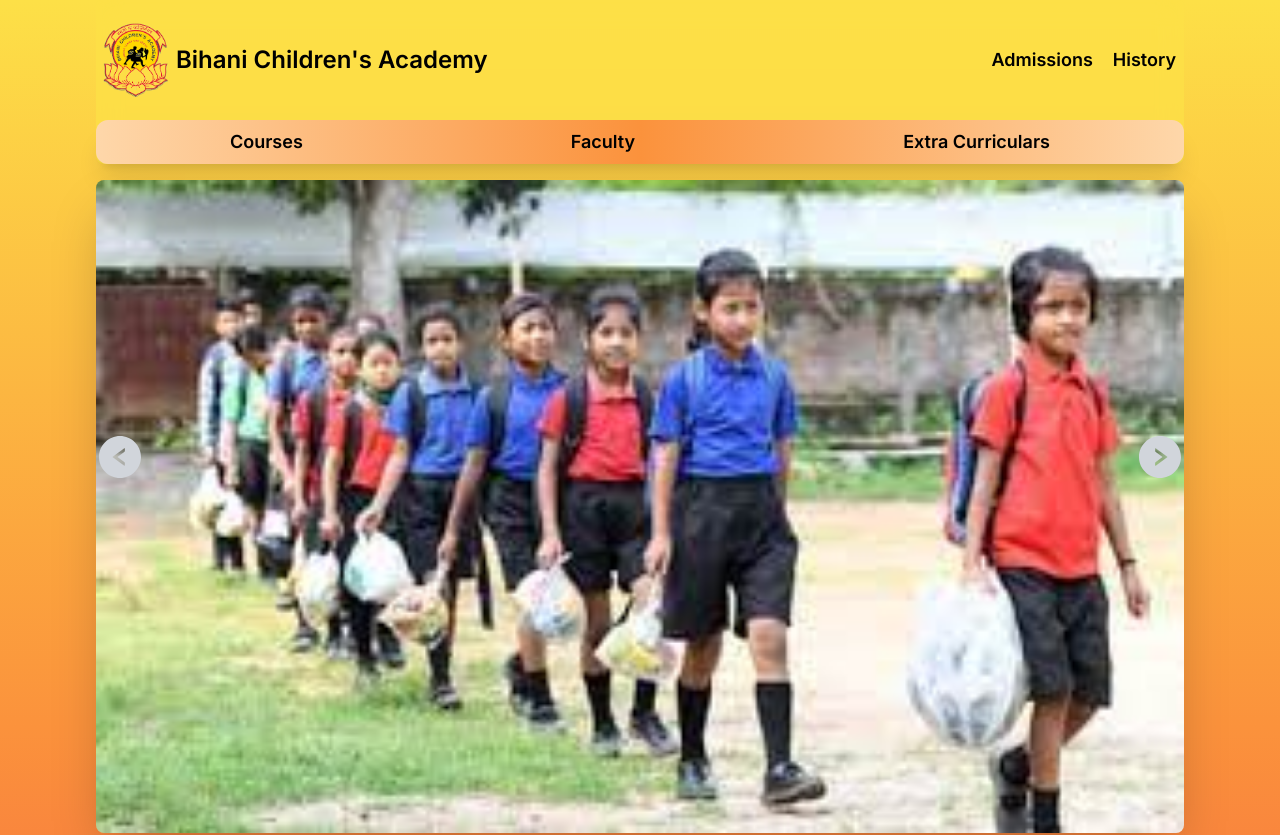
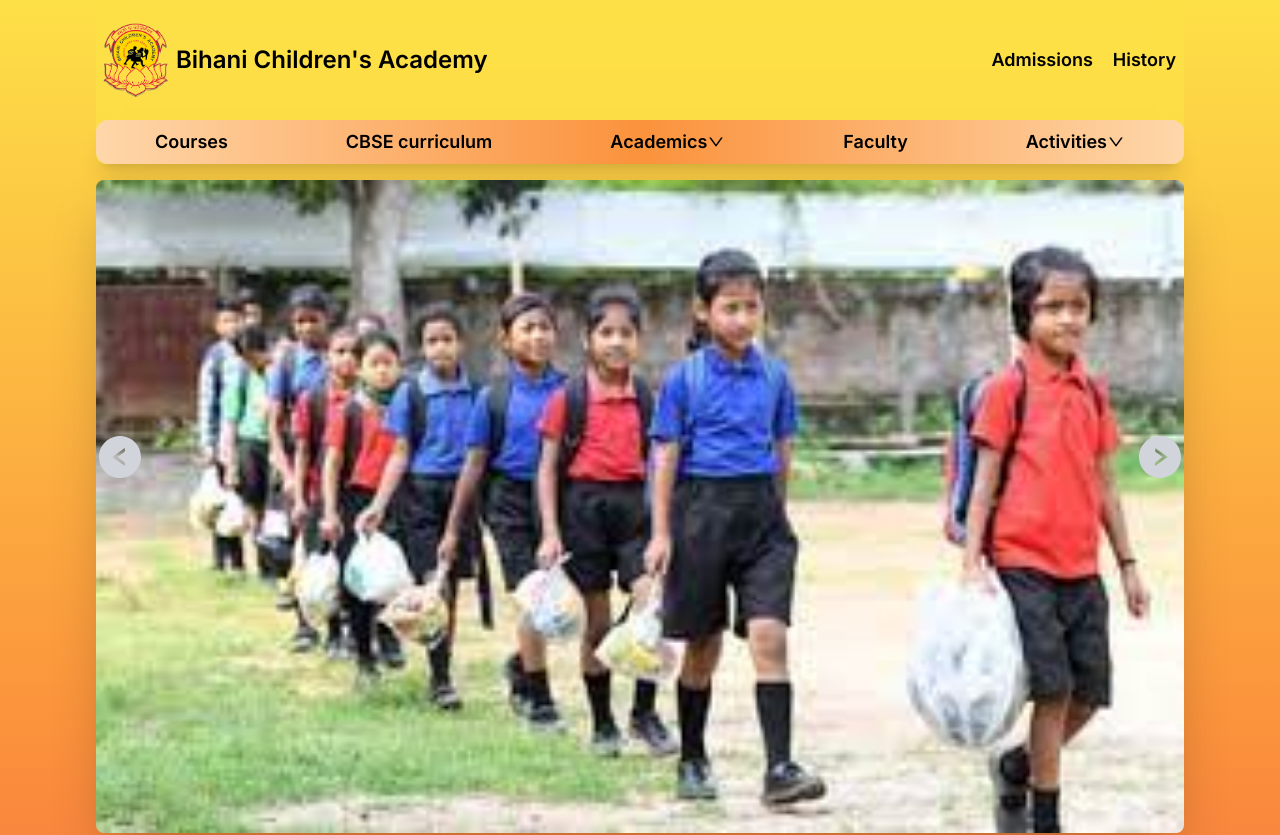
Before and after one commit to shubhjhawar/bihani_children_academy, a Next.js app: page / in a window 1280 px wide. Shown: the top 835 px of the page. Built offline with nearby package versions, Linux system fonts and the light colour scheme.

Commit message:
major setup complete

```diff
--- /dev/null
+++ b/app/(root)/academics/fees/page.js
@@ -0,0 +1,9 @@
+import React from 'react'
+
+const Fees = () => {
+  return (
+    <div>Fees</div>
+  )
+}
+
+export default Fees
--- /dev/null
+++ b/app/(root)/academics/syllabus/page.js
@@ -0,0 +1,9 @@
+import React from 'react'
+
+const Syllabus = () => {
+  return (
+    <div>Syllabus</div>
+  )
+}
+
+export default Syllabus
--- /dev/null
+++ b/app/(root)/activities/annualfunction/page.js
@@ -0,0 +1,9 @@
+import React from 'react'
+
+const AnnualFunction = () => {
+  return (
+    <div>AnnualFunction</div>
+  )
+}
+
+export default AnnualFunction
--- /dev/null
+++ b/app/(root)/activities/awards/page.js
@@ -0,0 +1,9 @@
+import React from 'react'
+
+const Awards = () => {
+  return (
+    <div>Awards</div>
+  )
+}
+
+export default Awards
--- /dev/null
+++ b/app/(root)/activities/cocurricular/page.js
@@ -0,0 +1,9 @@
+import React from 'react'
+
+const CoCurricular = () => {
+  return (
+    <div>CoCurricular</div>
+  )
+}
+
+export default CoCurricular
--- /dev/null
+++ b/app/(root)/activities/cultural/page.js
@@ -0,0 +1,9 @@
+import React from 'react'
+
+const Cultural = () => {
+  return (
+    <div>Cultural</div>
+  )
+}
+
+export default Cultural
--- /dev/null
+++ b/app/(root)/cbse/page.js
@@ -0,0 +1,9 @@
+import React from 'react'
+
+const Cbse = () => {
+  return (
+    <div>Cbse</div>
+  )
+}
+
+export default Cbse
--- a/components/NavBar.jsx
+++ b/components/NavBar.jsx
@@ -8,11 +8,14 @@ import { logo } from '@/assets';
 import { styles } from "../styles/index";
 import { BiMenu } from 'react-icons/bi';
 import { ImCross } from "react-icons/im";
+import { AiOutlineDown } from "react-icons/ai";
 
 const NavBar = ({toggleRightSidebar}) => {
   const pathname = usePathname()
 
   const [isToggle, setIsToggle] = useState(false);
+  const [isAcademicsHovered, setIsAcademicsHovered] = useState(false);
+  const [isActivitiesHovered, setIsActivitiesHovered] = useState(false);
 
   const toggle = () => {
     toggleRightSidebar();
@@ -20,8 +23,25 @@ const NavBar = ({toggleRightSidebar}) => {
   }
 
   const shouldUnderlineLink = (href) => {
-    return pathname === href;
+    return pathname.startsWith(href);
   };
+
+  const handleAcademicsMouseEnter = () => {
+    setIsAcademicsHovered(true);
+  };
+
+  const handleAcademicsMouseLeave = () => {
+    setIsAcademicsHovered(false);
+  };
+
+  const handleActivitiesMouseEnter = () => {
+    setIsActivitiesHovered(true);
+  };
+
+  const handleActivitiesMouseLeave = () => {
+    setIsActivitiesHovered(false);
+  };
+
 
   return (
     <div className="sticky top-0 z-50 bg-yellow-300 backdrop-blur-md rounded-b-lg bg-opacity-75">
@@ -34,7 +54,7 @@ const NavBar = ({toggleRightSidebar}) => {
             href="/"
           >
             <Image src={logo} alt="Logo" className='w-20 h-20 max-md:w-10 max-md:h-10' />
-            <h1 className="text-2xl max-md:text-lg font-semibold">Bihani Children's Academy</h1>
+            <h1 className="text-2xl max-md:text-lg font-semibold hover:text-red-600">Bihani Children's Academy</h1>
           </Link>
         </div>
 
@@ -70,15 +90,66 @@ const NavBar = ({toggleRightSidebar}) => {
             <h1 className={`${styles.navbuttons} ${shouldUnderlineLink('/courses') && 'border-b-[2px] border-red-600'}`}>Courses</h1>
           </Link>
           <Link
+            href="/cbse"
+          >
+            <h1 className={`${styles.navbuttons} ${shouldUnderlineLink('/cbse') && 'border-b-[2px] border-red-600'}`}>CBSE curriculum</h1>
+          </Link>
+          <div
+            className={`relative flex items-center `}
+            onMouseEnter={handleAcademicsMouseEnter}
+            onMouseLeave={handleAcademicsMouseLeave}
+          >
+          <h1
+            className={`${shouldUnderlineLink('/academics/') && 'border-b-[2px] border-red-600'} ${styles.navbuttons} cursor-pointer flex items-center`}
+          >
+            Academics <AiOutlineDown />
+          </h1>
+          {isAcademicsHovered && (
+            <div className={`${styles.dropDownMenuContainer}`}>
+              <Link href="/academics/syllabus">
+                <p className={`${styles.dropDownMenuItem}`}>Syllabus Breakup</p>
+              </Link>
+              <Link href="/academics/fees">
+                <p className={`${styles.dropDownMenuItem}`}>Fees Structure</p>
+              </Link>
+            </div>
+          )}
+        </div>
+          <Link
             href="/faculty"
           >
             <h1 className={`${styles.navbuttons} ${shouldUnderlineLink('/faculty') && 'border-b-[2px] border-red-600'}`}>Faculty</h1>
           </Link>
-          <Link
-            href="/extra"
+          <div
+            className={`relative flex items-center `}
+            onMouseEnter={handleActivitiesMouseEnter}
+            onMouseLeave={handleActivitiesMouseLeave}
           >
-            <h1 className={`${styles.navbuttons} ${shouldUnderlineLink('/extra') && 'border-b-[2px] border-red-600'}`}>Extra Curriculars</h1>
-          </Link>
+          <h1
+            className={`${shouldUnderlineLink('/activities') && 'border-b-[2px] border-red-600'} ${styles.navbuttons} cursor-pointer flex items-center`}
+          >
+            Activities <AiOutlineDown />
+          </h1>
+          {isActivitiesHovered && (
+            <div className={`${styles.dropDownMenuContainer}`}>
+              <Link href="/activities/annualfunction">
+                <p className={`${styles.dropDownMenuItem}`}>Annual Celebration</p>
+              </Link>
+              <Link href="/activities/cocurricular">
+                <p className={`${styles.dropDownMenuItem}`}>Co Curricular</p>
+              </Link>
+              <Link href="/activities/cultural">
+                <p className={`${styles.dropDownMenuItem}`}>Cultural</p>
+              </Link>
+              <Link href="/activities/extra">
+                <p className={`${styles.dropDownMenuItem}`}>Extra Curricular</p>
+              </Link>
+              <Link href="/activities/awards">
+                <p className={`${styles.dropDownMenuItem}`}>Awards</p>
+              </Link>
+            </div>
+          )}
+        </div>
       </div>
     </div>
   );
--- a/components/RightSideBar.jsx
+++ b/components/RightSideBar.jsx
@@ -1,18 +1,32 @@
 "use client";
-import React from 'react';
+import React, {useState} from 'react';
 import Link from 'next/link';
 import { usePathname } from 'next/navigation'
 import { styles } from '@/styles';
 
+import { AiOutlineDown } from "react-icons/ai";
+
 const RightSideBar = () => {
   const pathname = usePathname()
 
+  const [isAcademicsClicked, setIsAcademicsClicked] = useState(false);
+  const [isActivitiesClicked, setIsActivitiesClicked] = useState(false);
+
+  const handleAcademicsMouseClick = () => {
+    setIsAcademicsClicked((prev) => !prev);
+  };
+
+  const handleActivitiesMouseClick = () => {
+    setIsActivitiesClicked((prev) => !prev);
+  };
+
+
   const shouldUnderlineLink = (href) => {
-    return pathname === href;
+    return pathname.startsWith(href);
   };
 
   return (
-    <div  className="bg-red-500 h-full p-10 flex flex-col text-white max-md:block backdrop-blur-lg bg-opacity-75">
+    <div  className="lg:hidden bg-red-500 h-full p-10 flex flex-col text-white max-md:block backdrop-blur-lg bg-opacity-75">
       <Link href="/admissions">
         <h1 className={`${styles.rightbuttons} ${shouldUnderlineLink('/admissions') && 'text-black underline'}`}>Admissions</h1>
       </Link>
@@ -22,12 +36,57 @@ const RightSideBar = () => {
       <Link href="/courses">
         <h1 className={`${styles.rightsubbuttons} ${shouldUnderlineLink('/courses') && 'text-black underline'}`}>Courses</h1>
       </Link>
+      <Link href="/cbse">
+        <h1 className={`${styles.rightsubbuttons} ${shouldUnderlineLink('/cbse') && 'text-black underline'}`}>Cbse Curriculum</h1>
+      </Link>
+      <button
+        className='flex items-center gap-2'
+        type="button"
+        onClick={handleAcademicsMouseClick}
+      >
+        <h1 className={`${styles.rightsubbuttons} ${shouldUnderlineLink('/academics/') && 'text-black underline'}`}>Academics</h1>
+        <AiOutlineDown />
+      </button>
+      {isAcademicsClicked && (
+        <div className='gap-2 my-1 py-1'>
+          <Link href="/academics/syllabus">
+            <p className={`${styles.rightDropDownItem}`}>Syllabus Breakup</p>
+          </Link>
+          <Link href="/academics/fees">
+            <p className={`${styles.rightDropDownItem}`}>Fees Structure</p>
+          </Link>
+        </div>
+      )}
       <Link href="/faculty">
         <h1 className={`${styles.rightsubbuttons} ${shouldUnderlineLink('/faculty') && 'text-black underline'}`}>Faculty</h1>
       </Link>
-      <Link href="/extra">
-        <h1 className={`${styles.rightsubbuttons} ${shouldUnderlineLink('/extra') && 'text-black underline'}`}>Extra Curriculars</h1>
-      </Link>
+      <button
+        className='flex items-center gap-2'
+        type="button"
+        onClick={handleActivitiesMouseClick}
+      >
+        <h1 className={`${styles.rightsubbuttons} ${shouldUnderlineLink('/activities/') && 'text-black underline'}`}>Activities</h1>
+        <AiOutlineDown />
+      </button>
+      {isActivitiesClicked && (
+        <div className='gap-2 my-1 py-1'>
+          <Link href="/activities/annualfunction">
+            <p className={`${styles.rightDropDownItem}`}>Annual Celebration</p>
+          </Link>
+          <Link href="/activities/cocurricular">
+            <p className={`${styles.rightDropDownItem}`}>Co Curricular</p>
+          </Link>
+          <Link href="/activities/cultural">
+            <p className={`${styles.rightDropDownItem}`}>Cultural</p>
+          </Link>
+          <Link href="/activities/extra">
+            <p className={`${styles.rightDropDownItem}`}>Extra Curricular</p>
+          </Link>
+          <Link href="/activities/awards">
+            <p className={`${styles.rightDropDownItem}`}>Awards</p>
+          </Link>
+        </div>
+      )}
     </div>
   )
 }
--- a/styles/index.js
+++ b/styles/index.js
@@ -1,9 +1,12 @@
 const styles = {
-    navbuttons: "text-lg font-semibold hover:border-b-[2px] border-red-600 hover:scale-110 transition ease-in-out",
-    rightbuttons: "text-2xl font-semibold mb-4",
-    rightsubbuttons: "text-xl mb-1",
+    navbuttons: "text-lg font-semibold hover:text-red-600 hover:scale-110 transition ease-in-out",
+    rightbuttons: "text-2xl font-semibold mb-4 hover:text-red-200",
+    rightsubbuttons: "text-xl mb-1 hover:text-red-200",
     dates: 'w-full flex justify-center text-green-600 font-bold',
     titles: 'w-3/4 text-lg max-sm:text-xs',
+    dropDownMenuContainer: 'absolute top-5 mt-2 w-[200px] bg-white border border-gray-300 rounded-md shadow-lg',
+    dropDownMenuItem: 'px-4 py-2 hover:bg-gray-100',
+    rightDropDownItem: 'hover:text-red-200',
 }
 
 export { styles };
```
Also changed, not shown: app/(root)/activities/extra/page.js (renamed from app/(root)/extra/page.js).
